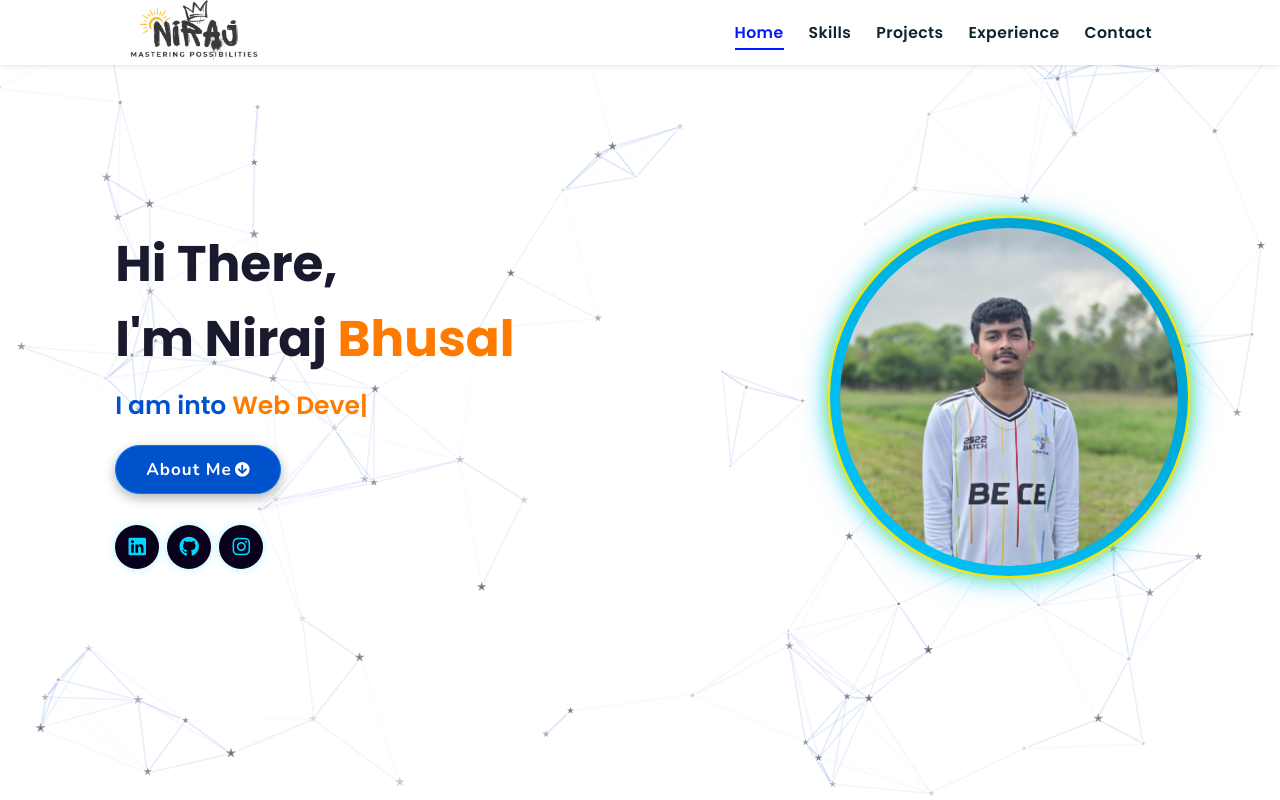
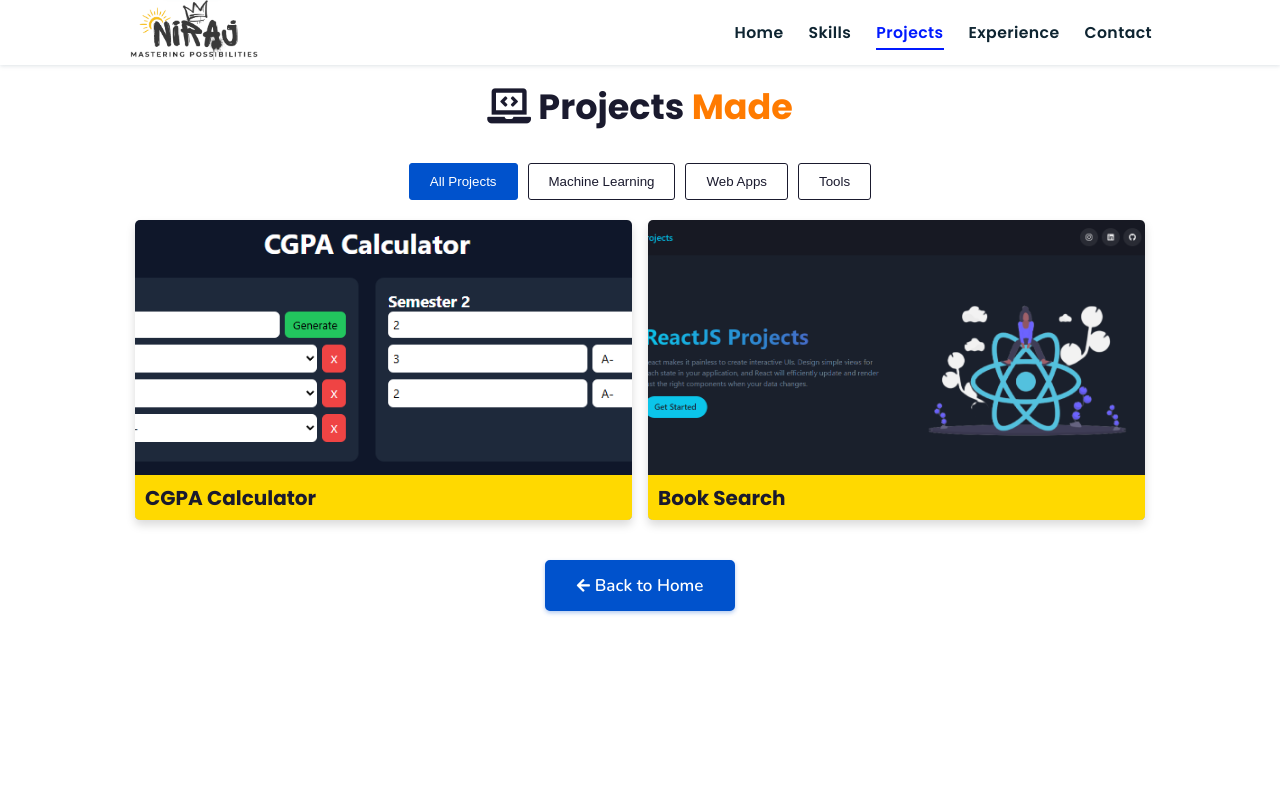
Before and after one commit to niraj5511/portfolio_website, a React (Vite) app: page /projects in a window 1280 px wide. Shown: the top 800 px of the page. Built offline with nearby package versions, Linux system fonts and the light colour scheme.

Commit message:
Pages managed

```diff
--- a/package.json
+++ b/package.json
@@ -12,6 +12,7 @@
   "dependencies": {
     "react": "^19.2.5",
     "react-dom": "^19.2.5",
+    "react-router-dom": "^7.18.2",
     "typed.js": "^3.0.0",
     "vanilla-tilt": "^1.8.1"
   },
--- a/src/App.jsx
+++ b/src/App.jsx
@@ -1,32 +1,21 @@
+import { BrowserRouter, Routes, Route } from "react-router-dom";
 import Navbar from "./components/Navbar.jsx";
-import Hero from "./components/Hero.jsx";
-import About from "./components/About.jsx";
-import Skills from "./components/Skills.jsx";
-import Education from "./components/Education.jsx";
-import Work from "./components/Work.jsx";
-import Experience from "./components/Experience.jsx";
-import Contact from "./components/Contact.jsx";
 import Footer from "./components/Footer.jsx";
 import ScrollTop from "./components/ScrollTop.jsx";
-
-// As we build each section, import it above and add it below,
-// in the same order as the old site:
-// Navbar -> Hero -> About -> Skills -> Education -> Work -> Experience -> Contact -> Footer
+import Home from "./pages/Home.jsx";
+import ProjectsPage from "./pages/ProjectsPage.jsx";
 
 function App() {
   return (
-    <>
+    <BrowserRouter>
       <Navbar />
-      <Hero />
-      <About />
-      <Skills />
-      <Education />
-      <Work />
-      <Experience />
-      <Contact />
+      <Routes>
+        <Route path="/" element={<Home />} />
+        <Route path="/projects" element={<ProjectsPage />} />
+      </Routes>
       <Footer />
       <ScrollTop />
-    </>
+    </BrowserRouter>
   );
 }
 
--- a/src/components/Work.jsx
+++ b/src/components/Work.jsx
@@ -1,6 +1,7 @@
 import React, { useEffect, useRef } from "react";
 import "./Work.css";
 import VanillaTilt from "vanilla-tilt";
+import { Link } from "react-router-dom";
 
 // import secureShieldImg from "../assets/secureshield.png";
 // import nepseImg from "../assets/nepse-predictor.png";
@@ -73,10 +74,20 @@ const Work = () => {
               <div className="desc">
                 <p>{project.desc}</p>
                 <div className="btns">
-                  <a href={project.links.view} className="btn" target="_blank" rel="noreferrer">
+                  <a
+                    href={project.links.view}
+                    className="btn"
+                    target="_blank"
+                    rel="noreferrer"
+                  >
                     <i className="fas fa-eye"></i> View
                   </a>
-                  <a href={project.links.code} className="btn" target="_blank" rel="noreferrer">
+                  <a
+                    href={project.links.code}
+                    className="btn"
+                    target="_blank"
+                    rel="noreferrer"
+                  >
                     Code <i className="fas fa-code"></i>
                   </a>
                 </div>
@@ -87,10 +98,10 @@ const Work = () => {
       </div>
 
       <div className="viewall">
-        <a href="https://github.com/niraj5511" target="_blank" rel="noreferrer" className="btn">
+        <Link to="/projects" className="btn">
           <span>View All Projects</span>
           <i className="fas fa-arrow-circle-right"></i>
-        </a>
+        </Link>
       </div>
     </section>
   );
--- /dev/null
+++ b/src/pages/Home.jsx
@@ -0,0 +1,23 @@
+import Hero from "../components/Hero.jsx";
+import About from "../components/About.jsx";
+import Skills from "../components/Skills.jsx";
+import Education from "../components/Education.jsx";
+import Work from "../components/Work.jsx";
+import Experience from "../components/Experience.jsx";
+import Contact from "../components/Contact.jsx";
+
+const Home = () => {
+  return (
+    <>
+      <Hero />
+      <About />
+      <Skills />
+      <Education />
+      <Work />
+      <Experience />
+      <Contact />
+    </>
+  );
+};
+
+export default Home;
--- /dev/null
+++ b/src/pages/ProjectsPage.css
@@ -0,0 +1,161 @@
+.projects-page {
+  background: #ffffff;
+  margin-top: 5rem;
+}
+.projects-page h2 {
+  color: #1a1a2e;
+  padding: 1rem;
+}
+.projects-page .heading span {
+  color: #ff7b00;
+}
+.projects-page .button-group {
+  display: flex;
+  flex-wrap: wrap;
+  gap: 1rem;
+  margin: 2rem auto;
+  width: 60%;
+  justify-content: center;
+  align-items: center;
+}
+.projects-page .button-group .btn {
+  outline: none;
+  padding: 1rem 2rem;
+  background: transparent;
+  color: #1a1a2e;
+  border: 1px solid #1a1a2e;
+  border-radius: 3px;
+  cursor: pointer;
+  font-weight: 500;
+}
+.projects-page .button-group .btn:hover {
+  background-color: #1a1a2e;
+  color: #fff;
+}
+.projects-page .button-group .btn.is-checked {
+  background-color: #0052cc;
+  border-color: #0052cc;
+  color: #fff;
+}
+.projects-page .box-container {
+  display: flex;
+  flex-wrap: wrap;
+  gap: 1.5rem;
+  margin: 2rem;
+}
+.projects-page .box-container .box {
+  flex: 1 1 30rem;
+  border-radius: 0.5rem;
+  box-shadow: 0 0.5rem 1rem rgba(0, 0, 0, 0.15);
+  position: relative;
+  overflow: hidden;
+  height: 30rem;
+}
+.projects-page .box-container .box img {
+  height: 100%;
+  width: 100%;
+  object-fit: cover;
+}
+.projects-page .box-container .box .content {
+  height: 100%;
+  width: 100%;
+  position: absolute;
+  top: 85%;
+  left: 0;
+  background: rgba(255, 255, 255, 0.95);
+  display: flex;
+  flex-direction: column;
+}
+.projects-page .box-container .box .content .tag {
+  display: flex;
+  flex-direction: row;
+  justify-content: space-between;
+  align-items: center;
+  height: 4.5rem;
+  width: 100%;
+  padding-left: 1rem;
+  background: #ffd900;
+}
+.projects-page .box-container .box .content .tag h3 {
+  font-size: 2rem;
+  color: #1a1a2e;
+}
+.projects-page .box-container .box:hover .content {
+  top: 25%;
+}
+.projects-page .desc {
+  margin: 2rem;
+  display: flex;
+  flex-direction: column;
+  justify-content: center;
+}
+.projects-page .desc p {
+  font-size: 1.5rem;
+  color: #1a1a2e;
+}
+.projects-page .desc .btns {
+  display: flex;
+  justify-content: space-between;
+  width: 100%;
+  margin-top: 2rem;
+}
+.projects-page .desc .btns .btn {
+  line-height: 0;
+  display: inline;
+  padding: 1.5rem 2.5rem;
+  border-radius: 0.5rem;
+  font-size: 1.5rem;
+  color: #fff;
+  background: rgb(12, 12, 12);
+  margin-right: 2rem;
+}
+.projects-page .desc .btns .btn:hover {
+  background: #310ae0f5;
+}
+
+.backbtn {
+  display: flex;
+  justify-content: center;
+  margin-bottom: 2rem;
+  margin-top: 4rem;
+}
+.backbtn .btn {
+  position: relative;
+  line-height: 0;
+  padding: 1.6rem 3rem;
+  border-radius: 0.5em;
+  transition: 0.3s;
+  color: #fff;
+  background: #0052cc;
+  border: 2px solid #0052cc;
+  box-shadow: 0px 2px 4px rgba(0, 82, 204, 0.3);
+  text-align: center;
+  display: inline-flex;
+  align-items: center;
+}
+.backbtn .btn span {
+  font-weight: 600;
+  font-size: 1.7rem;
+  font-family: "Nunito", sans-serif;
+}
+.backbtn .btn i {
+  margin-right: 0.5rem;
+  font-size: 1.5rem;
+  transition: 0.3s;
+}
+.backbtn .btn:hover {
+  background: #fff;
+  color: #0052cc;
+}
+.backbtn .btn:hover i {
+  transform: translateX(-8px);
+}
+
+@media screen and (max-width: 450px) {
+  .projects-page .button-group {
+    width: 100%;
+  }
+  .projects-page .box-container {
+    margin: 0rem;
+  }
+}
--- /dev/null
+++ b/src/pages/ProjectsPage.jsx
@@ -0,0 +1,116 @@
+import React, { useEffect, useRef, useState } from "react";
+import { Link } from "react-router-dom";
+import VanillaTilt from "vanilla-tilt";
+import "./ProjectsPage.css";
+
+// import secureShieldImg from "../assets/secureshield.png";
+// import nepseImg from "../assets/nepse-predictor.png";
+import cgpaImg from "../assets/cgpa-calculator.png";
+import bookSearchImg from "../assets/reactprojects.png";
+
+const allProjects = [
+//   {
+//     name: "SecureShield",
+//     category: "ml",
+//     desc: "A phishing URL and SMS scam detection system with SHAP explainability — won First Position at NCIT's Final Year Project Exhibition 2083.",
+//     image: secureShieldImg,
+//     links: { view: "#", code: "https://github.com/niraj5511" },
+//   },
+//   {
+//     name: "NEPSE Share Price Predictor",
+//     category: "ml",
+//     desc: "A React web app that predicts NEPSE share prices using ridge regression with walk-forward backtesting and an interactive SVG chart.",
+//     image: nepseImg,
+//     links: { view: "#", code: "https://github.com/niraj5511" },
+//   },
+  {
+    name: "CGPA Calculator",
+    category: "tool",
+    desc: "A professional CGPA calculator. Add subjects, credits, and grades per semester. Save results and share via link.",
+    image: cgpaImg,
+    links: { view: "/cgpacalculator", code: "https://github.com/niraj5511/CGPA-Calculator" },
+  },
+  {
+    name: "Book Search",
+    category: "web",
+    desc: "A web-based platform made using React for searching books using the Google Books API.",
+    image: bookSearchImg,
+    links: { view: "https://booksearchi.web.app/", code: "https://github.com/niraj5511/ReactProject" },
+  },
+];
+
+const filters = [
+  { label: "All Projects", value: "*" },
+  { label: "Machine Learning", value: "ml" },
+  { label: "Web Apps", value: "web" },
+  { label: "Tools", value: "tool" },
+];
+
+const ProjectsPage = () => {
+  const [activeFilter, setActiveFilter] = useState("*");
+  const containerRef = useRef(null);
+
+  const filteredProjects =
+    activeFilter === "*"
+      ? allProjects
+      : allProjects.filter((p) => p.category === activeFilter);
+
+  // re-run tilt whenever the filtered list changes, since new cards mount
+  useEffect(() => {
+    const tiltElements = containerRef.current.querySelectorAll(".tilt");
+    VanillaTilt.init(tiltElements, { max: 15 });
+  }, [filteredProjects]);
+
+  return (
+    <section className="projects-page" id="work">
+      <h2 className="heading">
+        <i className="fas fa-laptop-code"></i> Projects <span>Made</span>
+      </h2>
+
+      <div className="button-group">
+        {filters.map((f) => (
+          <button
+            key={f.value}
+            className={`btn ${activeFilter === f.value ? "is-checked" : ""}`}
+            onClick={() => setActiveFilter(f.value)}
+          >
+            {f.label}
+          </button>
+        ))}
+      </div>
+
+      <div className="box-container" ref={containerRef}>
+        {filteredProjects.map((project) => (
+          <div className="box tilt" key={project.name}>
+            <img draggable="false" src={project.image} alt={project.name} />
+            <div className="content">
+              <div className="tag">
+                <h3>{project.name}</h3>
+              </div>
+              <div className="desc">
+                <p>{project.desc}</p>
+                <div className="btns">
+                  <a href={project.links.view} className="btn" target="_blank" rel="noreferrer">
+                    <i className="fas fa-eye"></i> View
+                  </a>
+                  <a href={project.links.code} className="btn" target="_blank" rel="noreferrer">
+                    Code <i className="fas fa-code"></i>
+                  </a>
+                </div>
+              </div>
+            </div>
+          </div>
+        ))}
+      </div>
+
+      <div className="backbtn">
+        <Link to="/#work" className="btn">
+          <i className="fas fa-arrow-left"></i>
+          <span>Back to Home</span>
+        </Link>
+      </div>
+    </section>
+  );
+};
+
+export default ProjectsPage;
```
Also changed, not shown: 1 other file (tests, documents, lock files or other folders). Lines whose indentation alone changed are shown as unchanged.
